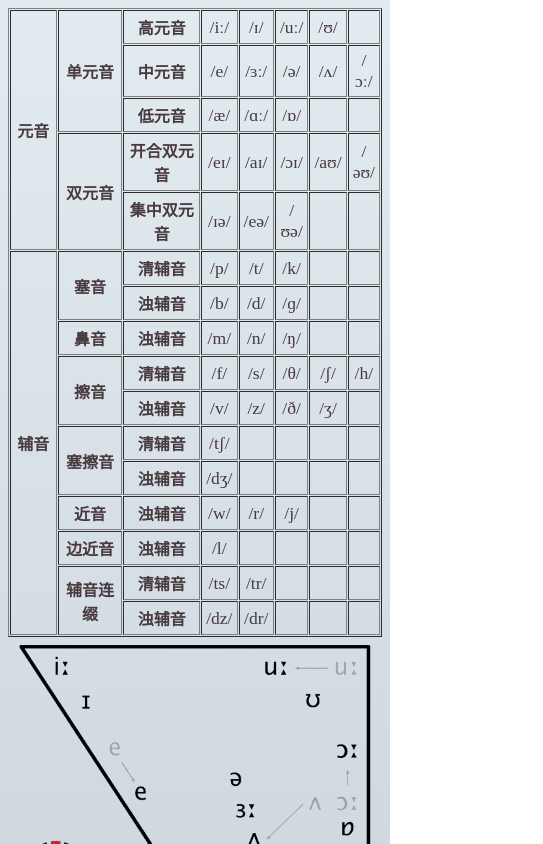
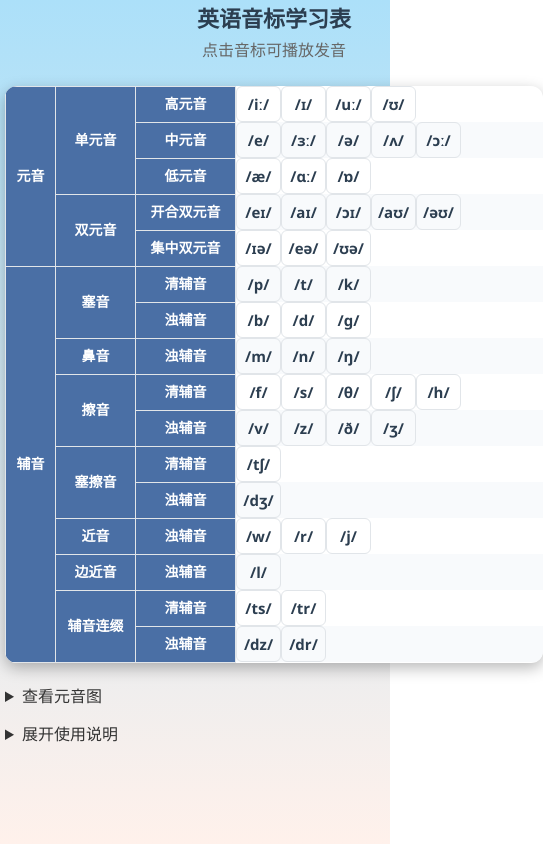
Before and after one commit to gu5ang/yingyutu.pronunciation, a plain HTML site: page index.html in a window 390 px wide. Both pictures are taken after a click on the element "/iː/". Shown: the top 844 px of the page, 543 px wide, since content can reach past the window. Drawn offline with Linux system fonts and the light colour scheme.

Commit message:
美化界面

```diff
--- a/index.html
+++ b/index.html
@@ -1,195 +1,143 @@
 <!DOCTYPE html>
 <html lang="en">
+
 <head>
 	<meta charset="UTF-8">
-		<!--自适应-->
 	<meta name="viewport"
 		content="width=device-width,initial-scale=1.0,maximum-scale=1.0,minimum-scale=1.0,user-scalable=no">
-		<title>英语音标</title>
-		<style>
-			body {
-				background-image: linear-gradient(to top, #cfd9df 0%, #e2ebf0 100%);
-				background-attachment: fixed;
-			}
+	<title>英语音标学习</title>
+	<link rel="stylesheet" href="main.css">
+</head>
 
-			table {
-				color: #483a3f;
-			}
+<body>
+	<div class="container">
+		<div class="header">
+			<h1>英语音标学习表</h1>
+			<p>点击音标可播放发音</p>
+		</div>
 
-			.phonetic {
-				font-size: 110%;
-			}
-
-			a {
-				color: rgb(0, 85, 255);
-				text-decoration: none;
-			}
-
-			p {
-				font-size: 12px;
-				color: #8a8a8a;
-			}
-
-			div {
-				margin: 0 auto;
-			}
-
-			.dj {
-				text-align: center;
-			}
-		</style>
-	</head>
-	<body>
-		<div class="dj">
-			<table width="100%" border="1" cellpadding="4" cellspacing="1">
-				<tr align="center">
+		<table class="phonetic-table">
+			<tr>
 				<th width="50" rowspan="5">元音</th>
 				<th width="80" rowspan="3">单元音</th>
-					<th width="100">高元音</a></th>
-					<td mapid="1" class="phonetic" onclick="playAudio(1)" style="cursor:pointer">/iː/</td>
-					<td mapid="2" class="phonetic" onclick="playAudio(2)" style="cursor:pointer">/ɪ/</td>
-					<td mapid="10" class="phonetic" onclick="playAudio(11)" style="cursor:pointer">/uː/</td>
-					<td mapid="11" class="phonetic" onclick="playAudio(12)" style="cursor:pointer">/ʊ/</td>
-					<td>&nbsp;</td>
+				<th width="100">高元音</th>
+				<td mapid="1" class="phonetic" onclick="playAudio(1)">/iː/</td>
+				<td mapid="2" class="phonetic" onclick="playAudio(2)">/ɪ/</td>
+				<td mapid="10" class="phonetic" onclick="playAudio(11)">/uː/</td>
+				<td mapid="11" class="phonetic" onclick="playAudio(12)">/ʊ/</td>
 			</tr>
-				<tr align="center">
-					<th>中元音</a></th>
-					<td mapid="4" class="phonetic" onclick="playAudio(3)" style="cursor:pointer">/e/</td>
-					<td mapid="8" class="phonetic" onclick="playAudio(5)" style="cursor:pointer">/ɜː/</td>
-					<td mapid="9" class="phonetic" onclick="playAudio(6)" style="cursor:pointer">/ə/</td>
-					<td mapid="18" class="phonetic" onclick="playAudio(7)" style="cursor:pointer">/ʌ/</td>
-					<td mapid="13" class="phonetic" onclick="playAudio(9)" style="cursor:pointer">/ɔː/</td>
+			<tr>
+				<th>中元音</th>
+				<td mapid="4" class="phonetic" onclick="playAudio(3)">/e/</td>
+				<td mapid="8" class="phonetic" onclick="playAudio(5)">/ɜː/</td>
+				<td mapid="9" class="phonetic" onclick="playAudio(6)">/ə/</td>
+				<td mapid="18" class="phonetic" onclick="playAudio(7)">/ʌ/</td>
+				<td mapid="13" class="phonetic" onclick="playAudio(9)">/ɔː/</td>
 			</tr>
-				<tr align="center">
+			<tr>
 				<th>低元音</th>
-					<td mapid="5" class="phonetic" onclick="playAudio(4)" style="cursor:pointer">/æ/</td>
-					<td mapid="17" class="phonetic" onclick="playAudio(8)" style="cursor:pointer">/ɑː/</td>
-					<td mapid="14" class="phonetic" onclick="playAudio(10)" style="cursor:pointer">/ɒ/</td>
-					<td>&nbsp;</td>
-					<td>&nbsp;</td>
+				<td mapid="5" class="phonetic" onclick="playAudio(4)">/æ/</td>
+				<td mapid="17" class="phonetic" onclick="playAudio(8)">/ɑː/</td>
+				<td mapid="14" class="phonetic" onclick="playAudio(10)">/ɒ/</td>
 			</tr>
-				<tr align="center">
+			<tr>
 				<th rowspan="2">双元音</th>
 				<th>开合双元音</th>
-					<td mapid="22" class="phonetic" onclick="playAudio(13)" style="cursor:pointer">/eɪ/</td>
-					<td mapid="25" class="phonetic" onclick="playAudio(14)" style="cursor:pointer">/aɪ/</td>
-					<td mapid="28" class="phonetic" onclick="playAudio(15)" style="cursor:pointer">/ɔɪ/</td>
-					<td mapid="31" class="phonetic" onclick="playAudio(16)" style="cursor:pointer">/aʊ/</td>
-					<td mapid="35" class="phonetic" onclick="playAudio(17)" style="cursor:pointer">/əʊ/</td>
+				<td mapid="22" class="phonetic" onclick="playAudio(13)">/eɪ/</td>
+				<td mapid="25" class="phonetic" onclick="playAudio(14)">/aɪ/</td>
+				<td mapid="28" class="phonetic" onclick="playAudio(15)">/ɔɪ/</td>
+				<td mapid="31" class="phonetic" onclick="playAudio(16)">/aʊ/</td>
+				<td mapid="35" class="phonetic" onclick="playAudio(17)">/əʊ/</td>
 			</tr>
-				<tr align="center">
+			<tr>
 				<th>集中双元音</th>
-					<td mapid="37" class="phonetic" onclick="playAudio(18)" style="cursor:pointer">/ɪə/</td>
-					<td mapid="38" class="phonetic" onclick="playAudio(19)" style="cursor:pointer">/eə/</td>
-					<td mapid="40" class="phonetic" onclick="playAudio(20)" style="cursor:pointer">/ʊə/</td>
-					<td>&nbsp;</td>
-					<td>&nbsp;</td>
+				<td mapid="37" class="phonetic" onclick="playAudio(18)">/ɪə/</td>
+				<td mapid="38" class="phonetic" onclick="playAudio(19)">/eə/</td>
+				<td mapid="40" class="phonetic" onclick="playAudio(20)">/ʊə/</td>
 			</tr>
-				<tr align="center">
+			<tr>
 				<th rowspan="11">辅音</th>
 				<th rowspan="2">塞音</th>
 				<th>清辅音</th>
-					<td mapid="41" class="phonetic" onclick="playAudio(21)" style="cursor:pointer">/p/</td>
-					<td mapid="44" class="phonetic" onclick="playAudio(23)" style="cursor:pointer">/t/</td>
-					<td mapid="47" class="phonetic" onclick="playAudio(25)" style="cursor:pointer">/k/</td>
-					<td>&nbsp;</td>
-					<td>&nbsp;</td>
+				<td mapid="41" class="phonetic" onclick="playAudio(21)">/p/</td>
+				<td mapid="44" class="phonetic" onclick="playAudio(23)">/t/</td>
+				<td mapid="47" class="phonetic" onclick="playAudio(25)">/k/</td>
 			</tr>
-				<tr align="center">
+			<tr>
 				<th>浊辅音</th>
-					<td mapid="42" class="phonetic" onclick="playAudio(22)" style="cursor:pointer">/b/</td>
-					<td mapid="45" class="phonetic" onclick="playAudio(24)" style="cursor:pointer">/d/</td>
-					<td mapid="48" class="phonetic" onclick="playAudio(26)" style="cursor:pointer">/ɡ/</td>
-					<td>&nbsp;</td>
-					<td>&nbsp;</td>
+				<td mapid="42" class="phonetic" onclick="playAudio(22)">/b/</td>
+				<td mapid="45" class="phonetic" onclick="playAudio(24)">/d/</td>
+				<td mapid="48" class="phonetic" onclick="playAudio(26)">/ɡ/</td>
 			</tr>
-				<tr align="center">
+			<tr>
 				<th>鼻音</th>
 				<th>浊辅音</th>
-					<td mapid="74" class="phonetic" onclick="playAudio(43)" style="cursor:pointer">/m/</td>
-					<td mapid="75" class="phonetic" onclick="playAudio(44)" style="cursor:pointer">/n/</td>
-					<td mapid="77" class="phonetic" onclick="playAudio(45)" style="cursor:pointer">/ŋ/</td>
-					<td>&nbsp;</td>
-					<td>&nbsp;</td>
+				<td mapid="74" class="phonetic" onclick="playAudio(43)">/m/</td>
+				<td mapid="75" class="phonetic" onclick="playAudio(44)">/n/</td>
+				<td mapid="77" class="phonetic" onclick="playAudio(45)">/ŋ/</td>
 			</tr>
-				<tr align="center">
+			<tr>
 				<th rowspan="2">擦音</th>
 				<th>清辅音</th>
-					<td mapid="56" class="phonetic" onclick="playAudio(27)" style="cursor:pointer">/f/</td>
-					<td mapid="50" class="phonetic" onclick="playAudio(29)" style="cursor:pointer">/s/</td>
-					<td mapid="59" class="phonetic" onclick="playAudio(31)" style="cursor:pointer">/θ/</td>
-					<td mapid="53" class="phonetic" onclick="playAudio(33)" style="cursor:pointer">/ʃ/</td>
-					<td mapid="63" class="phonetic" onclick="playAudio(35)" style="cursor:pointer">/h/</td>
+				<td mapid="56" class="phonetic" onclick="playAudio(27)">/f/</td>
+				<td mapid="50" class="phonetic" onclick="playAudio(29)">/s/</td>
+				<td mapid="59" class="phonetic" onclick="playAudio(31)">/θ/</td>
+				<td mapid="53" class="phonetic" onclick="playAudio(33)">/ʃ/</td>
+				<td mapid="63" class="phonetic" onclick="playAudio(35)">/h/</td>
 			</tr>
-				<tr align="center">
+			<tr>
 				<th>浊辅音</th>
-					<td mapid="57" class="phonetic" onclick="playAudio(28)" style="cursor:pointer">/v/</td>
-					<td mapid="51" class="phonetic" onclick="playAudio(30)" style="cursor:pointer">/z/</td>
-					<td mapid="61" class="phonetic" onclick="playAudio(32)" style="cursor:pointer">/ð/</td>
-					<td mapid="55" class="phonetic" onclick="playAudio(34)" style="cursor:pointer">/ʒ/</td>
-					<td>&nbsp;</td>
+				<td mapid="57" class="phonetic" onclick="playAudio(28)">/v/</td>
+				<td mapid="51" class="phonetic" onclick="playAudio(30)">/z/</td>
+				<td mapid="61" class="phonetic" onclick="playAudio(32)">/ð/</td>
+				<td mapid="55" class="phonetic" onclick="playAudio(34)">/ʒ/</td>
 			</tr>
-				<tr align="center">
+			<tr>
 				<th rowspan="2">塞擦音</th>
 				<th>清辅音</th>
-					<td mapid="65" class="phonetic" onclick="playAudio(37)" style="cursor:pointer">/tʃ/</td>
-					<td>&nbsp;</td>
-					<td>&nbsp;</td>
-					<td>&nbsp;</td>
-					<td>&nbsp;</td>
+				<td mapid="65" class="phonetic" onclick="playAudio(37)">/tʃ/</td>
 			</tr>
-				<tr align="center">
+			<tr>
 				<th>浊辅音</th>
-					<td mapid="67" class="phonetic" onclick="playAudio(38)" style="cursor:pointer">/dʒ/</td>
-					<td>&nbsp;</td>
-					<td>&nbsp;</td>
-					<td>&nbsp;</td>
-					<td>&nbsp;</td>
+				<td mapid="67" class="phonetic" onclick="playAudio(38)">/dʒ/</td>
 			</tr>
-				<tr align="center">
+			<tr>
 				<th>近音</th>
 				<th>浊辅音</th>
-					<td mapid="83" class="phonetic" onclick="playAudio(48)" style="cursor:pointer">/w/</td>
-					<td mapid="64" class="phonetic" onclick="playAudio(36)" style="cursor:pointer">/r/</td>
-					<td mapid="86" class="phonetic" onclick="playAudio(47)" style="cursor:pointer">/j/</td>
-					<td>&nbsp;</td>
-					<td>&nbsp;</td>
+				<td mapid="83" class="phonetic" onclick="playAudio(48)">/w/</td>
+				<td mapid="64" class="phonetic" onclick="playAudio(36)">/r/</td>
+				<td mapid="86" class="phonetic" onclick="playAudio(47)">/j/</td>
 			</tr>
-				<tr align="center">
+			<tr>
 				<th>边近音</th>
 				<th>浊辅音</th>
-					<td mapid="80" class="phonetic" onclick="playAudio(46)" style="cursor:pointer">/l/</td>
-					<td>&nbsp;</td>
-					<td>&nbsp;</td>
-					<td>&nbsp;</td>
-					<td>&nbsp;</td>
+				<td mapid="80" class="phonetic" onclick="playAudio(46)">/l/</td>
 			</tr>
-				<tr align="center">
+			<tr>
 				<th rowspan="2">辅音连缀</th>
 				<th>清辅音</th>
-					<td mapid="72" class="phonetic" onclick="playAudio(39)" style="cursor:pointer">/ts/</td>
-					<td mapid="69" class="phonetic" onclick="playAudio(41)" style="cursor:pointer">/tr/</td>
-					<td>&nbsp;</td>
-					<td>&nbsp;</td>
-					<td>&nbsp;</td>
+				<td mapid="72" class="phonetic" onclick="playAudio(39)">/ts/</td>
+				<td mapid="69" class="phonetic" onclick="playAudio(41)">/tr/</td>
 			</tr>
-				<tr align="center">
+			<tr>
 				<th>浊辅音</th>
-					<td mapid="73" class="phonetic" onclick="playAudio(40)" style="cursor:pointer">/dz/</td>
-					<td mapid="71" class="phonetic" onclick="playAudio(42)" style="cursor:pointer">/dr/</td>
-					<td>&nbsp;</td>
-					<td>&nbsp;</td>
-					<td>&nbsp;</td>
+				<td mapid="73" class="phonetic" onclick="playAudio(40)">/dz/</td>
+				<td mapid="71" class="phonetic" onclick="playAudio(42)">/dr/</td>
 			</tr>
 		</table>
-			<div>
-				<img src="pronunciation.png" style="max-width: 100%; max-height: 100%;">
+
+		<br>
+		<details>
+			<summary>查看元音图</summary>
+			<div class="image-container">
+				<img src="pronunciation.png" alt="DJ音标元音图">
 			</div>
-
-		</div>
-		<div class="text">
+		</details>
+		<br>
+		<details>
+			<summary>展开使用说明</summary>
 			<p>
-				注：
+				注：<br>
 				强烈建议使用电脑端进行访问以获取最佳体验。<br>移动端如有音标无法显示为字体问题，切换至默认字体即可<br>
 				(1)本页面所有读音全部提取自作者
 				<a href="https://space.bilibili.com/483162496?spm_id_from=333.788.b_765f7570696e666f.1"
@@ -198,87 +146,25 @@
 					target="_blank">全网最适合中国人的免费音标课(纯干货,超详细!)</a><br>
 				(2)查阅了部分资料做了更细致的归类顺序全部严格按照老师DJ音标示范给出的大图进行排序<br>
 				(3)所有读音全部仔细检查N遍以确保准确无误。如/p/读音十分近似/t/<br>
-				(4)已进行移动端适配</a><br>
+				(4)已进行移动端适配<br>
 				<br>
 				<b>fork修改说明：</b><br>
 				1.添加 DJ 音标元音图<br>
-				2.移除了背景图和特效，加快访问速度<br>
+				2.移除了背景图和特效，加快访问速度，并美化了界面<br>
 				3.调整表格，适配英语兔课程原版排序<br>
 				ㅤㅤ(1)单元音：前中后分类修改成高中低分类<br>
 				ㅤㅤ(2)辅音 /r/ 由擦音调整到近音<br>
 				ㅤㅤ(3)拆分破擦音为塞擦音和辅音连缀
 			</p>
+		</details>
 	</div>
+
 </body>
-</html>
 <script>
 	function playAudio(audioName) {
 		new Audio(`audio/${audioName}.mp3`).play();
 	}
 </script>
-<!--鼠标点击特效-->
-<script>
-	! function(e, t, a) {
-		function r() {
-			for (let e = 0, len = s.length; e < len; e++) {
-				const heart = s[e];
-				if (heart.alpha <= 0) {
-					t.body.removeChild(heart.el);
-					s.splice(e, 1);
-					len--;
-				} else {
-					heart.y--;
-					heart.scale += .004;
-					heart.alpha -= .013;
-					heart.el.style.cssText =
-						`left: ${heart.x}px; top: ${heart.y}px; opacity: ${heart.alpha}; transform: scale(${heart.scale},${heart.scale}) rotate(45deg); background: ${heart.color}; z-index: 99999`;
-				}
-			}
-			requestAnimationFrame(r);
-		}
 
-		function n() {
-			const oldOnClick = e.onclick;
-			e.onclick = function(event) {
-				oldOnClick && oldOnClick();
-				o(event);
-			};
-		}
-
-		function o(event) {
-			const heart = t.createElement("div");
-			heart.className = "heart";
-			s.push({
-				el: heart,
-				x: event.clientX - 5,
-				y: event.clientY - 5,
-				scale: 1,
-				alpha: 1,
-				color: c()
-			});
-			t.body.appendChild(heart);
-		}
-
-		function i(style) {
-			const css = t.createElement("style");
-			css.type = "text/css";
-			css.appendChild(t.createTextNode(style));
-			t.querySelector("head").appendChild(css);
-		}
-
-		function c() {
-			return `rgb(${~~(255 * Math.random())},${~~(255 * Math.random())},${~~(255 * Math.random())})`;
-		}
-
-		const s = [];
-		e.requestAnimationFrame = e.requestAnimationFrame || e.webkitRequestAnimationFrame || e.mozRequestAnimationFrame ||
-			e.oRequestAnimationFrame || e.msRequestAnimationFrame || function(e) {
-				setTimeout(e, 1e3 / 60);
-			};
-		i(
-			".heart{width:10px;height:10px;position:fixed;background:#f00;transform:rotate(45deg);border-radius:50%;} .heart:after,.heart:before{content:'';width:inherit;height:inherit;background:inherit;border-radius:inherit;position:fixed;border-radius:50%;} .heart:after{top:-5px;} .heart:before{left:-5px;}"
-		);
-		n();
-		r();
-	}(window, document);
-</script>
+</html>
+<script src="鼠标点击特效.js"></script>
--- /dev/null
+++ b/main.css
@@ -0,0 +1,174 @@
+* {
+    box-sizing: border-box;
+    margin: 0;
+    padding: 0;
+}
+
+body {
+    background-image: linear-gradient(to top, #fff1eb 0%, #ace0f9 100%);
+    background-attachment: fixed;
+    font-family: 'Segoe UI', Tahoma, Geneva, Verdana, sans-serif;
+    line-height: 1.2;
+    color: #333;
+    padding: 5px;
+}
+
+.container {
+    width: 538px;
+    /* 设置为固定宽度 */
+    margin: 0 auto;
+    /* 保持居中 */
+}
+
+.phonetic-table {
+    width: 100%;
+    border-collapse: collapse;
+    margin-bottom: 5px;
+    background-color: white;
+    border-radius: 12px;
+    overflow: hidden;
+    box-shadow: 0 5px 15px rgba(0, 0, 0, 0.28);
+}
+
+.phonetic-table th,
+.phonetic-table td {
+    text-align: center;
+    border: 1px solid #e1e5e9;
+    transition: all 0.2s ease;
+}
+
+.phonetic-table th {
+    background-color: #4a6fa5;
+    color: white;
+    font-weight: 600;
+    font-size: 14px;
+}
+
+.phonetic-table tr:nth-child(even) {
+    background-color: #f8fafc;
+}
+
+.phonetic-table tr:hover {
+    background-color: #f0f7ff;
+}
+
+.phonetic {
+    font-size: 18px;
+    font-weight: 600;
+    color: #2c3e50;
+    cursor: pointer;
+    padding: 8px 12px;
+    border-radius: 6px;
+    transition: all 0.3s ease;
+    display: inline-block;
+    min-width: 60px;
+}
+
+.phonetic:hover {
+    background-color: #4a9fa5;
+    color: white;
+    transform: scale(1.05);
+    box-shadow: 0 4px 8px rgba(74, 111, 165, 0.3);
+}
+
+.phonetic:active {
+    transform: scale(0.98);
+}
+
+.image-container {
+    width: 100%;
+    margin: 20px 0;
+    text-align: center;
+}
+
+.image-container img {
+    max-width: 100%;
+    height: auto;
+    border-radius: 10px;
+    box-shadow: 0 4px 12px rgba(0, 0, 0, 0.1);
+}
+
+.notes {
+    background-color: white;
+    padding: 20px;
+    border-radius: 10px;
+    box-shadow: 0 4px 12px rgba(0, 0, 0, 0.08);
+    margin-top: 20px;
+}
+
+.notes p {
+    font-size: 14px;
+    color: #555;
+    margin-bottom: 15px;
+    line-height: 1.7;
+}
+
+.notes a {
+    color: #4a6fa5;
+    text-decoration: none;
+    font-weight: 500;
+    transition: color 0.2s;
+}
+
+.notes a:hover {
+    color: #2c3e50;
+    text-decoration: underline;
+}
+
+.notes b {
+    color: #2c3e50;
+}
+
+.header {
+    text-align: center;
+    margin-bottom: 25px;
+    color: #2c3e50;
+}
+
+.header h1 {
+    font-size: 28px;
+    margin-bottom: 10px;
+}
+
+.header p {
+    font-size: 16px;
+    color: #666;
+}
+
+/* 响应式调整 */
+@media (max-width: 768px) {
+    .phonetic-table {
+        font-size: 14px;
+    }
+
+    .phonetic-table th,
+    .phonetic-table td {
+        padding: 8px 5px;
+    }
+
+    .phonetic {
+        font-size: 16px;
+        min-width: 50px;
+        padding: 6px 8px;
+    }
+
+    .header h1 {
+        font-size: 24px;
+    }
+}
+
+@media (max-width: 480px) {
+    .phonetic-table {
+        font-size: 13px;
+    }
+
+    .phonetic {
+        font-size: 15px;
+        min-width: 45px;
+        padding: 5px 6px;
+    }
+
+    .header h1 {
+        font-size: 22px;
+    }
+}
--- /dev/null
+++ b/鼠标点击特效.js
@@ -0,0 +1,63 @@
+! function (e, t, a) {
+    function r() {
+        for (let e = 0, len = s.length; e < len; e++) {
+            const heart = s[e];
+            if (heart.alpha <= 0) {
+                t.body.removeChild(heart.el);
+                s.splice(e, 1);
+                len--;
+            } else {
+                heart.y--;
+                heart.scale += .004;
+                heart.alpha -= .013;
+                heart.el.style.cssText =
+                    `left: ${heart.x}px; top: ${heart.y}px; opacity: ${heart.alpha}; transform: scale(${heart.scale},${heart.scale}) rotate(45deg); background: ${heart.color}; z-index: 99999`;
+            }
+        }
+        requestAnimationFrame(r);
+    }
+
+    function n() {
+        const oldOnClick = e.onclick;
+        e.onclick = function (event) {
+            oldOnClick && oldOnClick();
+            o(event);
+        };
+    }
+
+    function o(event) {
+        const heart = t.createElement("div");
+        heart.className = "heart";
+        s.push({
+            el: heart,
+            x: event.clientX - 5,
+            y: event.clientY - 5,
+            scale: 1,
+            alpha: 1,
+            color: c()
+        });
+        t.body.appendChild(heart);
+    }
+
+    function i(style) {
+        const css = t.createElement("style");
+        css.type = "text/css";
+        css.appendChild(t.createTextNode(style));
+        t.querySelector("head").appendChild(css);
+    }
+
+    function c() {
+        return `rgb(${~~(255 * Math.random())},${~~(255 * Math.random())},${~~(255 * Math.random())})`;
+    }
+
+    const s = [];
+    e.requestAnimationFrame = e.requestAnimationFrame || e.webkitRequestAnimationFrame || e.mozRequestAnimationFrame ||
+        e.oRequestAnimationFrame || e.msRequestAnimationFrame || function (e) {
+            setTimeout(e, 1e3 / 60);
+        };
+    i(
+        ".heart{width:10px;height:10px;position:fixed;background:#f00;transform:rotate(45deg);border-radius:50%;} .heart:after,.heart:before{content:'';width:inherit;height:inherit;background:inherit;border-radius:inherit;position:fixed;border-radius:50%;} .heart:after{top:-5px;} .heart:before{left:-5px;}"
+    );
+    n();
+    r();
+}(window, document);
```
Also changed, not shown: #snow(noUse)/snow.html (deleted, +0 -177 lines), #snow(noUse)/particles.min.js (deleted), Screen.png (added), pronunciation.png (deleted), 2 other files. Lines whose indentation alone changed are shown as unchanged.
